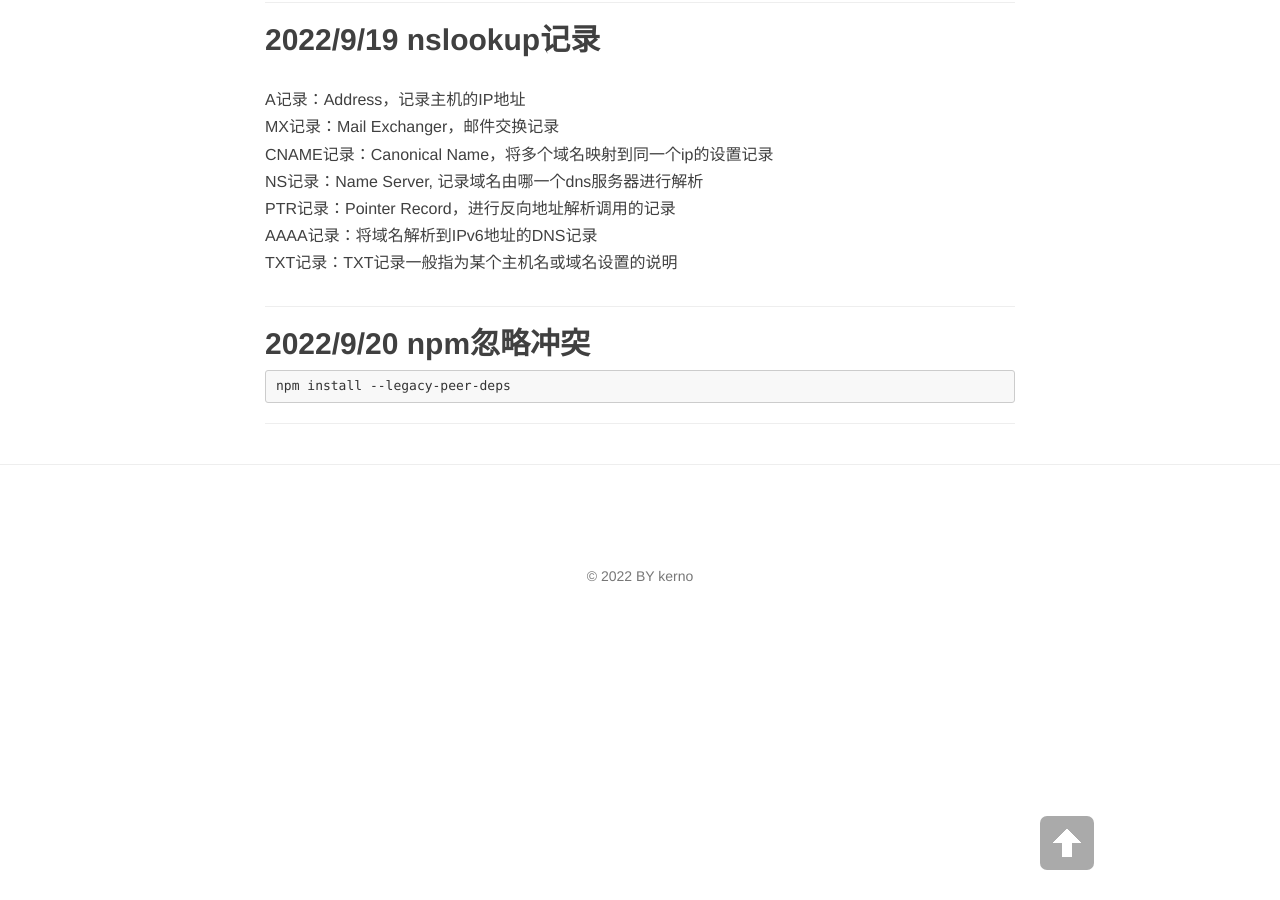
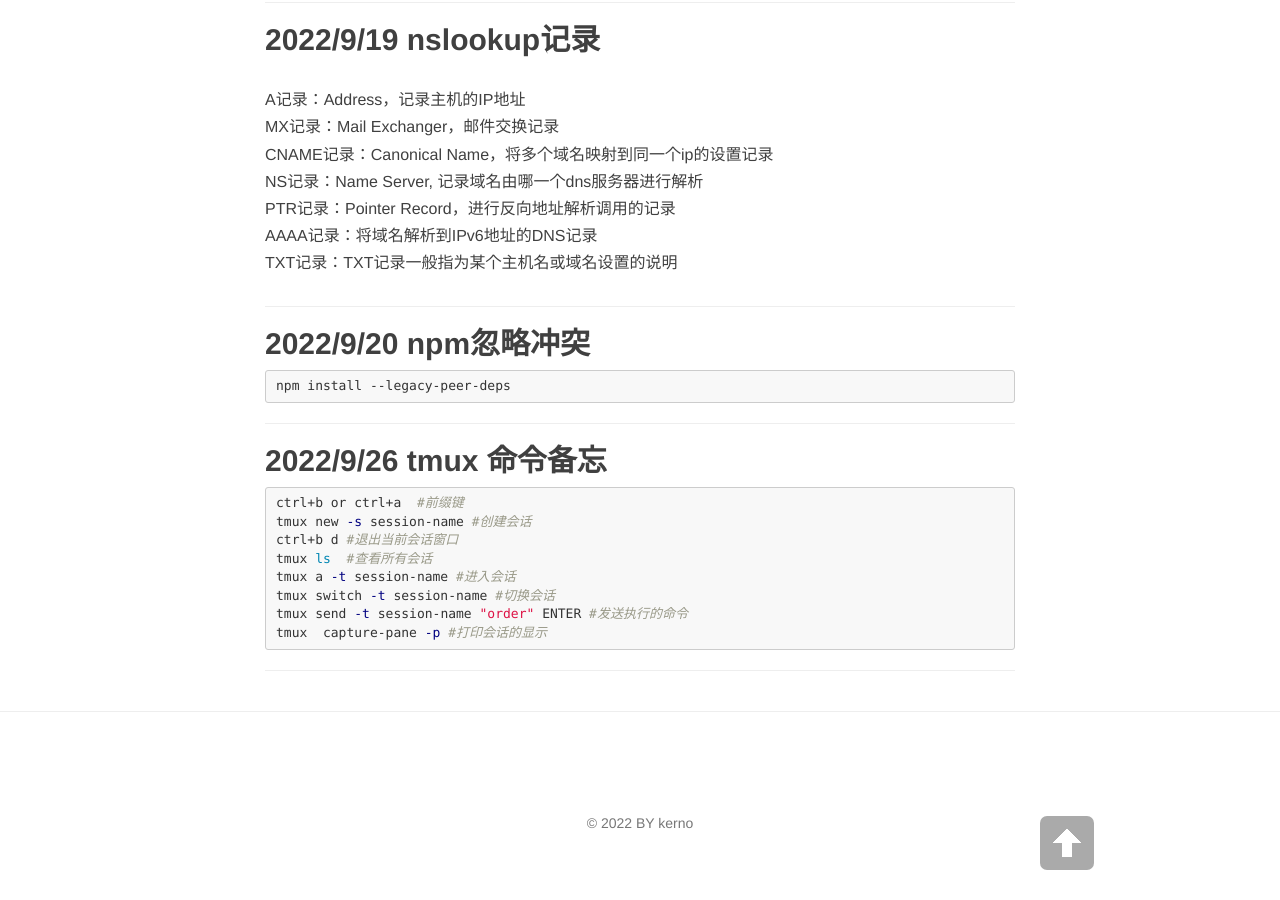
Before and after one commit to kerno-yep/kerno-yep.github.io, a Jekyll site: the page built from tips.md, in a window 1280 px wide and 900 px high, scrolled down 1755 px. Built offline with Jekyll 4.4.1, drawn with Linux system fonts in a browser that asks for light colours; nearby versions of some CDN libraries; comment, search, counter and statistics services are not loaded.

Commit message:
modified:   tips.md

````diff
--- a/tips.md
+++ b/tips.md
@@ -78,3 +78,18 @@ npm install --legacy-peer-deps
 ```
 
 ****
+
+## 2022/9/26 tmux 命令备忘
+
+```shell
+ctrl+b or ctrl+a  #前缀键
+tmux new -s session-name #创建会话
+ctrl+b d #退出当前会话窗口
+tmux ls  #查看所有会话
+tmux a -t session-name #进入会话
+tmux switch -t session-name #切换会话
+tmux send -t session-name "order" ENTER #发送执行的命令
+tmux  capture-pane -p #打印会话的显示
+```
+
+***
````
